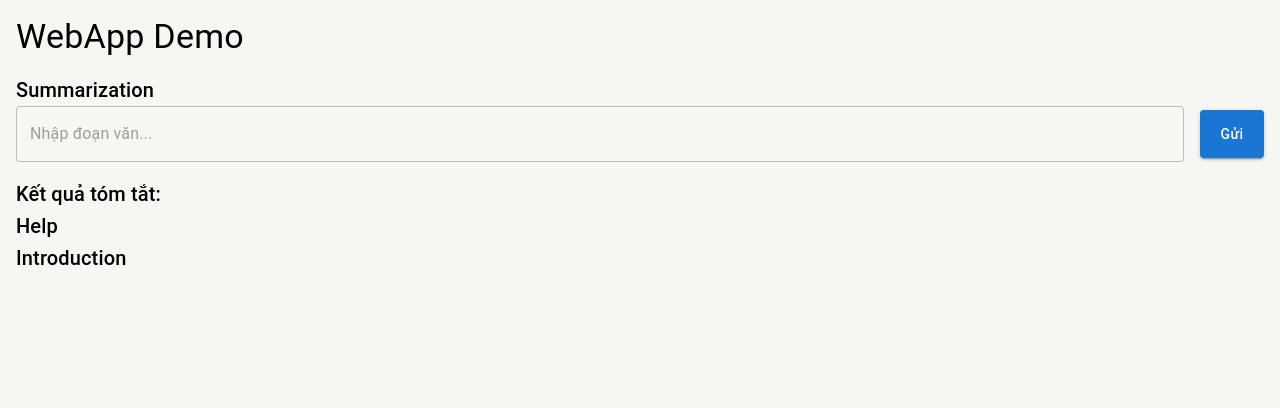
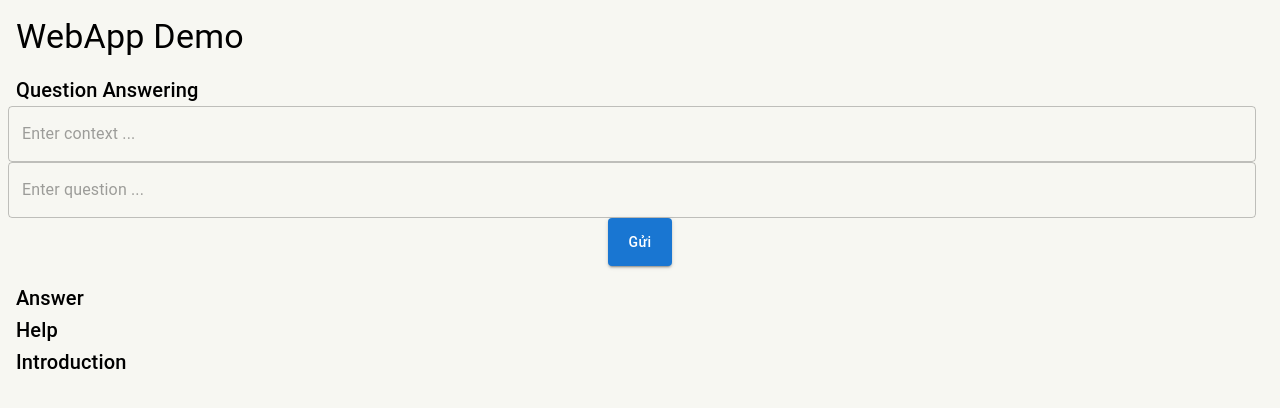
Before and after one commit to Phongle1311/Question_Answering, a React app in the folder frontend/: page / in a window 1280 px wide. Shown: the top 408 px of the page. Built offline with nearby package versions, Linux system fonts and the light colour scheme.

Commit message:
frontend demo

```diff
--- a/frontend/src/pages/HomePage/HomePage.tsx
+++ b/frontend/src/pages/HomePage/HomePage.tsx
@@ -5,22 +5,28 @@ import LoadingButton from '../../lib/components/LoadingButton/LoadingButton'
 import useAppSnackbar from '../../lib/hooks/useAppSnackBar'
 
 const HomePage = () => {
-  const [summarizing, setSummarizing] = useState(false)
-  const [text, setText] = useState('')
+  const [waiting, setWaiting] = useState(false)
+  const [context, setContext] = useState('')
+  const [question, setQuestion] = useState('')
+  const [answer, setAnswer] = useState('')
   const { showSnackbarError } = useAppSnackbar()
-  const [summary, setSummary] = useState('')
 
-  const handleInputChange = (event) => {
-    setText(event.target.value)
+  const handleContextChange = (event) => {
+    setContext(event.target.value)
   }
 
-  const handleSummarize = async () => {
+  const handleQuestionChange = (event) => {
+    setQuestion(event.target.value)
+  }
+
+  const handleAnswering = async () => {
     try {
-      setSummarizing(true)
+      setWaiting(true)
       const response = await axios.post(
-        'http://127.0.0.1:5000/api/summarize',
+        'http://127.0.0.1:5000/api/question-answering',
         {
-          content: text
+          context: context,
+          question: question
         },
         {
           headers: {
@@ -28,11 +34,12 @@ const HomePage = () => {
           }
         }
       )
-      setSummary(response.data.summary_text)
+      setAnswer(response.data.answer)
+      // setAnswer(response.data.summary_text)
     } catch (error) {
       showSnackbarError(error)
     } finally {
-      setSummarizing(false)
+      setWaiting(false)
     }
   }
 
@@ -54,10 +61,11 @@ const HomePage = () => {
 
       <main>
         <section>
-          <Typography variant='h6'>Summarization</Typography>
+          <Typography variant='h6'>Question Answering</Typography>
           <Box
             sx={{
               display: 'flex',
+              flexDirection: 'column',
               alignItems: 'center',
               marginBottom: '1rem'
             }}
@@ -65,22 +73,34 @@ const HomePage = () => {
             <TextField
               fullWidth
               multiline
-              value={text}
-              onChange={handleInputChange}
-              placeholder='Nhập đoạn văn...'
+              value={context}
+              onChange={handleContextChange}
+              placeholder='Enter context ...'
               variant='outlined'
               sx={{
                 marginRight: '1rem'
               }}
             />
-            <LoadingButton loading={summarizing} color='primary' variant='contained' onClick={handleSummarize}>
+
+            <TextField
+              fullWidth
+              value={question}
+              onChange={handleQuestionChange}
+              placeholder='Enter question ...'
+              variant='outlined'
+              sx={{
+                marginRight: '1rem'
+              }}
+            />
+
+            <LoadingButton loading={waiting} color='primary' variant='contained' onClick={handleAnswering}>
               Gửi
             </LoadingButton>
           </Box>
 
           <Box>
-            <Typography variant='h6'>Kết quả tóm tắt:</Typography>
-            <Typography>{summary}</Typography>
+            <Typography variant='h6'>Answer</Typography>
+            <Typography>{answer}</Typography>
           </Box>
         </section>
 
```
Also changed, not shown: 2 other files (tests, documents, lock files or other folders).
